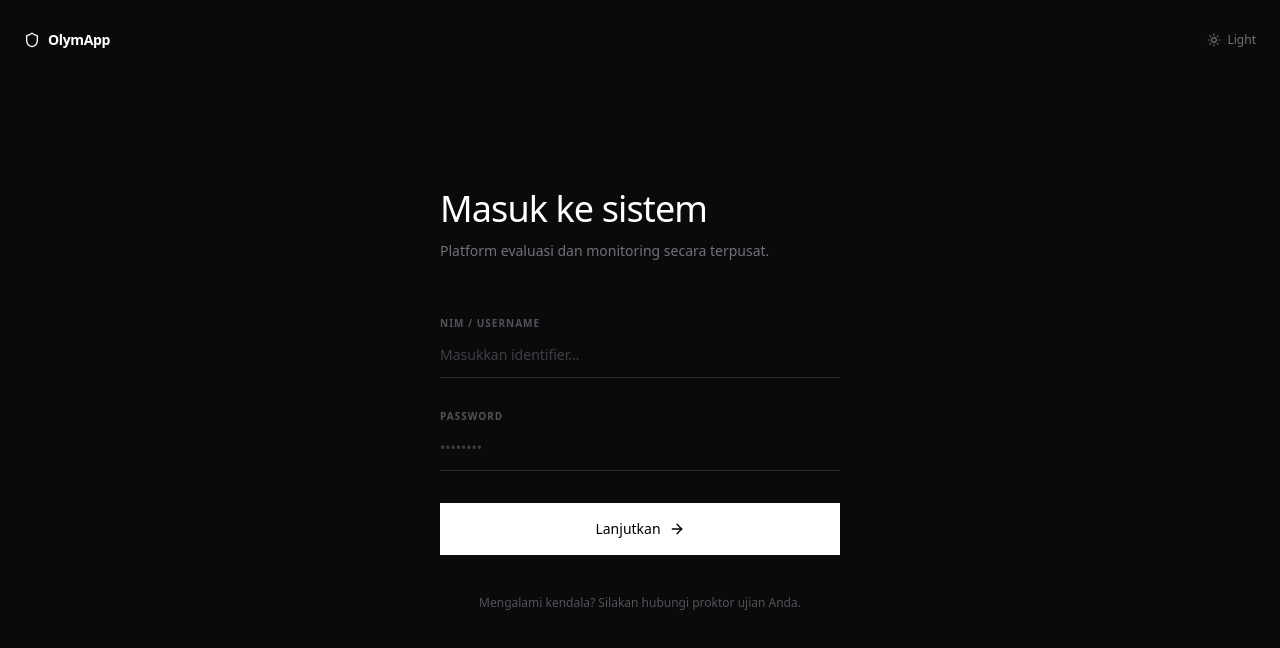
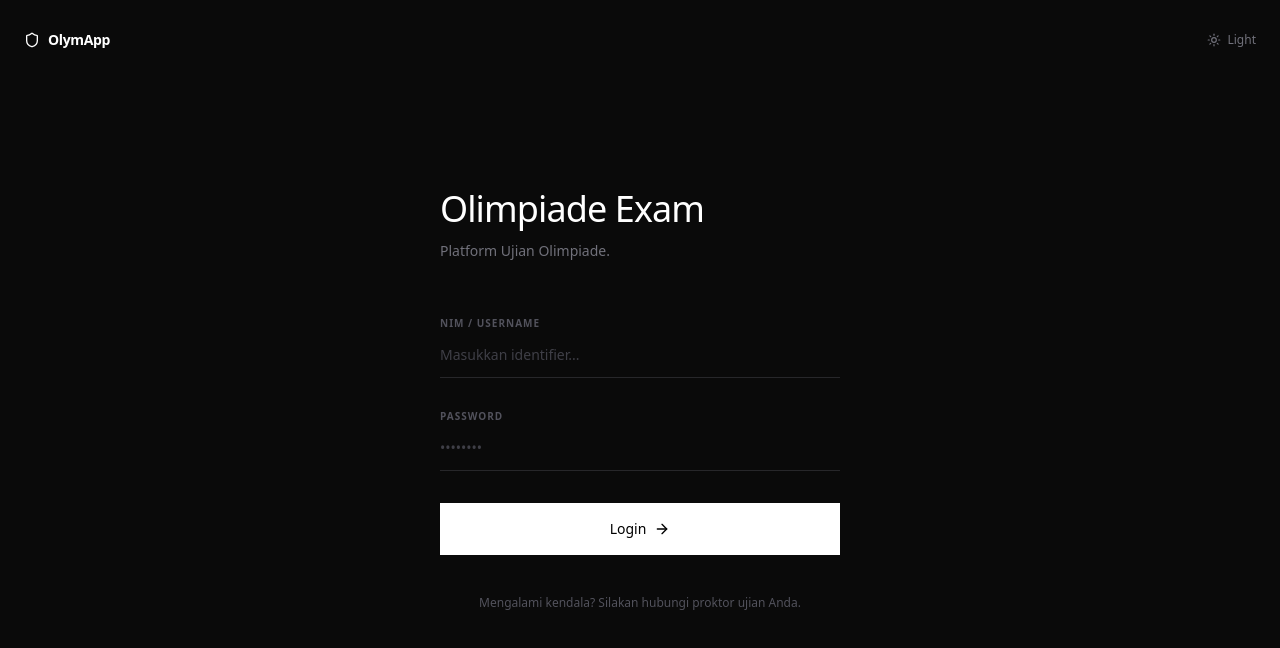
Before and after one commit to ArloDel/olympiade-app, a Next.js app: page /login in a window 1280 px wide. Shown: the top 648 px of the page. Built offline with nearby package versions, Linux system fonts and the light colour scheme.

Commit message:
feat(ui): update login page text to match Olimpiade theme

```diff
--- a/src/app/login/page.tsx
+++ b/src/app/login/page.tsx
@@ -65,10 +65,10 @@ export default function LoginPage() {
         <div className="w-full animate-in fade-in slide-in-from-bottom-4 duration-700">
           <div className="mb-12 text-center md:text-left">
             <h1 className={`text-4xl font-medium tracking-tight mb-3 ${isDark ? 'text-white' : 'text-black'}`}>
-              Masuk ke sistem
+              Olimpiade Exam
             </h1>
             <p className={`text-sm ${isDark ? 'text-zinc-500' : 'text-zinc-500'}`}>
-              Platform evaluasi dan monitoring secara terpusat.
+              Platform Ujian Olimpiade.
             </p>
           </div>
 
@@ -90,8 +90,7 @@ export default function LoginPage() {
                 required
                 value={identifier}
                 onChange={(e) => setIdentifier(e.target.value)}
-                className={`w-full px-0 py-3 text-sm outline-none transition-colors border-b bg-transparent ${
-                  isDark
+                className={`w-full px-0 py-3 text-sm outline-none transition-colors border-b bg-transparent ${isDark
                   ? 'border-zinc-800 text-white placeholder-zinc-700 focus:border-white'
                   : 'border-zinc-200 text-black placeholder-zinc-400 focus:border-black'
                   }`}
@@ -108,8 +107,7 @@ export default function LoginPage() {
                 required
                 value={password}
                 onChange={(e) => setPassword(e.target.value)}
-                className={`w-full px-0 py-3 text-sm outline-none transition-colors border-b bg-transparent ${
-                  isDark
+                className={`w-full px-0 py-3 text-sm outline-none transition-colors border-b bg-transparent ${isDark
                   ? 'border-zinc-800 text-white placeholder-zinc-700 focus:border-white'
                   : 'border-zinc-200 text-black placeholder-zinc-400 focus:border-black'
                   }`}
@@ -120,14 +118,13 @@ export default function LoginPage() {
             <button
               type="submit"
               disabled={isLoading}
-              className={`w-full py-4 mt-8 text-sm font-medium transition-all flex items-center justify-center gap-2 disabled:cursor-not-allowed ${
-                isDark
+              className={`w-full py-4 mt-8 text-sm font-medium transition-all flex items-center justify-center gap-2 disabled:cursor-not-allowed ${isDark
                 ? 'bg-white text-black hover:bg-zinc-200 disabled:bg-zinc-900 disabled:text-zinc-600'
                 : 'bg-black text-white hover:bg-zinc-800 disabled:bg-zinc-100 disabled:text-zinc-400'
                 }`}
             >
               {isLoading ? "Mengautentikasi..." : (
-                <>Lanjutkan <ArrowRight size={16} /></>
+                <>Login <ArrowRight size={16} /></>
               )}
             </button>
 
```
Lines whose indentation alone changed are shown as unchanged.
